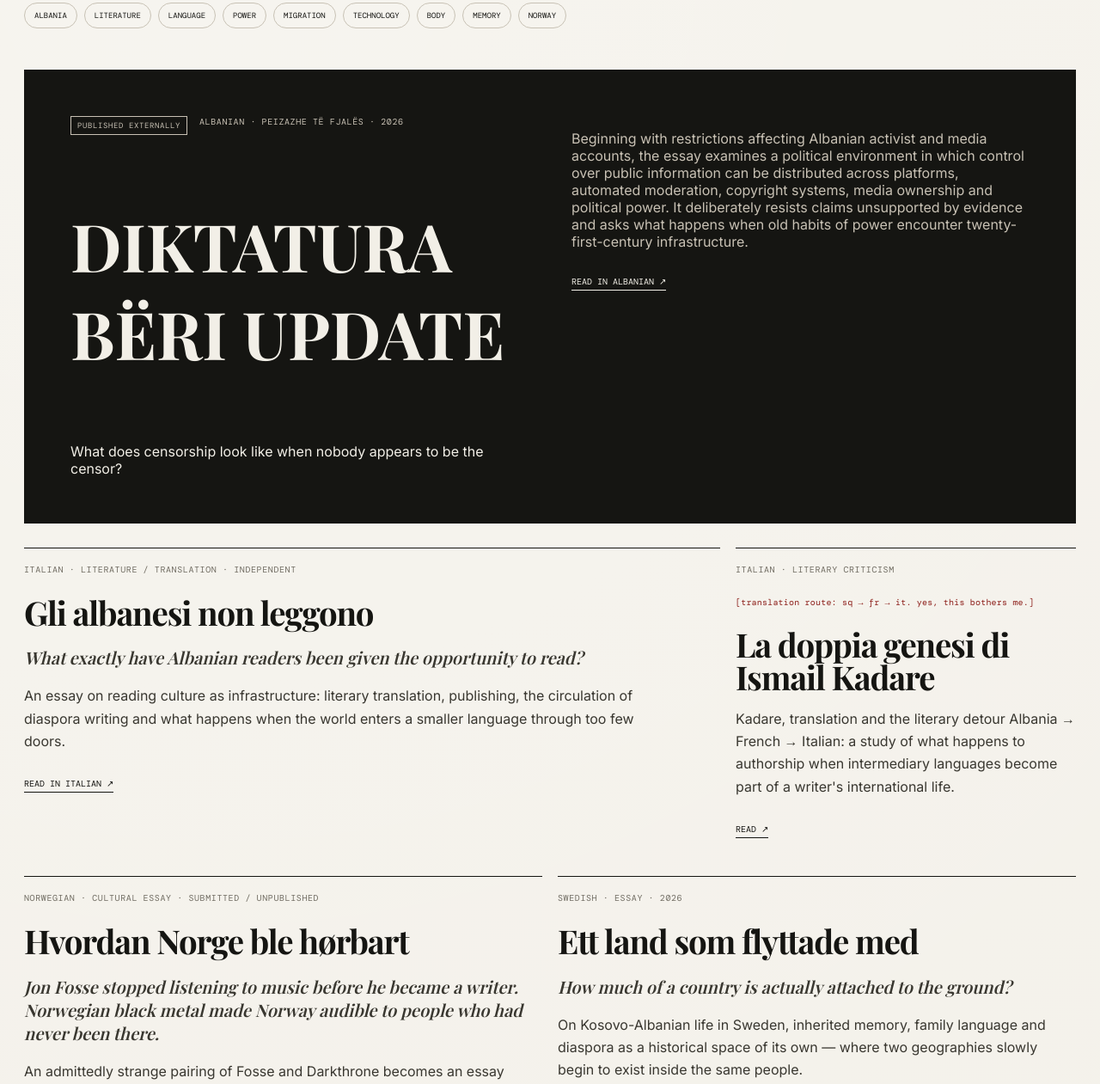
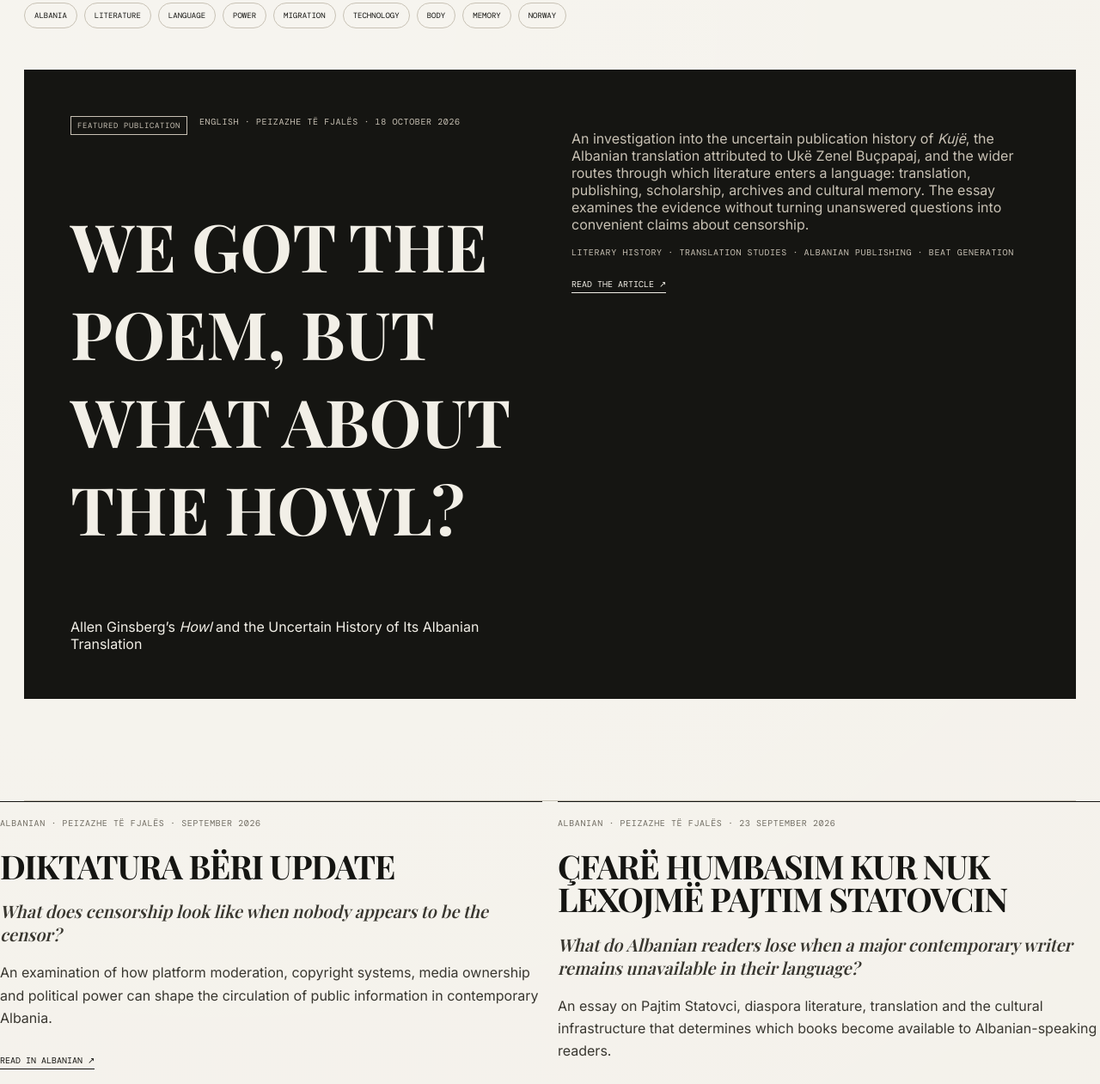
Before and after one commit to wendyfasko/wendyfasko, a plain HTML site: page index.html in a window 1280 px wide. Shown: the part 1527-2788 px from the top of the page at 86% size. Drawn offline with nearby package versions, Linux system fonts and the light colour scheme; a web font is replaced by a local one.

Commit message:
Update portfolio: Peizazhe, Harstad translation, Norway research

```diff
--- a/index.html
+++ b/index.html
@@ -122,16 +122,20 @@ footer{padding:70px 0 40px}
 </div>
 <div class="feature">
 <div class="feature-grid"><div>
-<div class="meta"><span class="badge">Published externally</span><span>Albanian · Peizazhe të Fjalës · 2026</span></div>
-<h3 class="serif">DIKTATURA BËRI UPDATE</h3>
-<div class="deck">What does censorship look like when nobody appears to be the censor?</div>
+<div class="meta"><span class="badge">Featured publication</span><span>English · Peizazhe të Fjalës · 18 October 2026</span></div>
+<h3 class="serif">WE GOT THE POEM, BUT WHAT ABOUT THE HOWL?</h3>
+<div class="deck">Allen Ginsberg’s <em>Howl</em> and the Uncertain History of Its Albanian Translation</div>
 </div><div>
-<p>Beginning with restrictions affecting Albanian activist and media accounts, the essay examines a political environment in which control over public information can be distributed across platforms, automated moderation, copyright systems, media ownership and political power. It deliberately resists claims unsupported by evidence and asks what happens when old habits of power encounter twenty-first-century infrastructure.</p>
-<a class="link" target="_blank" rel="noopener" href="https://peizazhe.com/2026/09/11/diktatura-beri-update/">Read in Albanian ↗</a>
+<p>An investigation into the uncertain publication history of <em>Kujë</em>, the Albanian translation attributed to Ukë Zenel Buçpapaj, and the wider routes through which literature enters a language: translation, publishing, scholarship, archives and cultural memory. The essay examines the evidence without turning unanswered questions into convenient claims about censorship.</p>
+<p class="mono" style="font-size:10px;color:#c8c1b4">Literary history · Translation studies · Albanian publishing · Beat Generation</p>
+<a class="link" target="_blank" rel="noopener" href="https://peizazhe.com/2026/10/18/we-got-the-poem-but-what-about-the-howl/">Read the article ↗</a>
 </div></div>
-</div>
+</div></div>
 
 <div class="grid">
+
+<article class="card"><div class="meta">Albanian · Peizazhe të Fjalës · September 2026</div><h3>DIKTATURA BËRI UPDATE</h3><p class="deck">What does censorship look like when nobody appears to be the censor?</p><p>An examination of how platform moderation, copyright systems, media ownership and political power can shape the circulation of public information in contemporary Albania.</p><a class="link" target="_blank" rel="noopener" href="https://peizazhe.com/2026/09/11/diktatura-beri-update/">Read in Albanian ↗</a></article>
+<article class="card"><div class="meta">Albanian · Peizazhe të Fjalës · 23 September 2026</div><h3>ÇFARË HUMBASIM KUR NUK LEXOJMË PAJTIM STATOVCIN</h3><p class="deck">What do Albanian readers lose when a major contemporary writer remains unavailable in their language?</p><p>An essay on Pajtim Statovci, diaspora literature, translation and the cultural infrastructure that determines which books become available to Albanian-speaking readers.</p><a class="link" target="_blank" rel="noopener" href="https://peizazhe.com/2026/09/23/cfare-humbasim-kur-nuk-lexojme-pajtim-statovcin/">Read in Albanian ↗</a></article>
 <article class="card wide"><div class="meta">Italian · Literature / Translation · Independent</div><h3>Gli albanesi non leggono</h3><p class="deck">What exactly have Albanian readers been given the opportunity to read?</p><p>An essay on reading culture as infrastructure: literary translation, publishing, the circulation of diaspora writing and what happens when the world enters a smaller language through too few doors.</p><a class="link" target="_blank" rel="noopener" href="https://wendyfasko.substack.com/p/gli-albanesi-non-leggono">Read in Italian ↗</a></article>
 <article class="card narrow"><div class="meta">Italian · Literary criticism</div><div class="marginalia">[translation route: SQ → FR → IT. yes, this bothers me.]</div><h3>La doppia genesi di Ismail Kadare</h3><p>Kadare, translation and the literary detour Albania → French → Italian: a study of what happens to authorship when intermediary languages become part of a writer's international life.</p><a class="link" target="_blank" rel="noopener" href="https://wendyfasko.substack.com/p/la-doppia-genesi-di-ismail-kadare">Read ↗</a></article>
 
@@ -182,7 +186,7 @@ footer{padding:70px 0 40px}
 <section class="section" id="translation">
 <div class="section-head"><div class="number">04 / Translation</div><div><h2>What survives when<br>a sentence changes language?</h2><p>I grew up between Albanian and Italian. Translation turned that biographical accident into a working question: what happens when languages meet directly, without asking a larger language to supervise the conversation?</p></div></div>
 <div class="grid">
-<article class="card wide"><div class="meta">Current project · Norwegian → Albanian · 2026</div><div class="marginalia">[translation note № 04: repetition is not a problem to solve]</div><h3>Johan Harstad<br><em>Max, Mischa & Tetoffensiven</em></h3><p class="deck">I started translating Harstad for a fairly selfish reason. I wanted to hear what he sounded like in Albanian.</p><p>Harstad's prose accumulates, digresses and repeats itself until repetition becomes structure. The problem is not how to make him beautiful in Albanian. He already knows what he is doing. The problem is knowing when <strong>not</strong> to improve him.</p><p>The sample is translated directly from Norwegian, without an intermediary language, and is being developed for potential presentation to publishers in Albania and Kosovo, subject to rightsholder clearance.</p></article>
+<article class="card wide"><div class="meta"><span class="badge">Active translation · Publisher collaboration</span><span>Norwegian → Albanian · 2026–present</span></div><div class="marginalia">[translation note № 04: repetition is not a problem to solve]</div><h3>Johan Harstad<br><em>Max, Mischa dhe Ofensiva e Tetit</em></h3><p class="deck">A full-length literary translation of <em>Max, Mischa & Tetoffensiven</em>, currently in progress for Albanian publisher Botime Dudaj.</p><p>Supported by a NORLA grant for a prøveoversettelse (sample translation), the project brings Harstad's novel directly from Norwegian into Albanian, without an intermediary language. The translation focuses on preserving the book's distinctive narrative architecture: its repetitions, digressions, lexical patterns and carefully accumulated rhythm.</p><p><strong>Publisher:</strong> Botime Dudaj · <strong>Translation development grant:</strong> NORLA, NOK 3,000 (prøveoversettelse).</p></article>
 <article class="card narrow"><div class="meta">Lexical architecture</div><h3>hjem → shtëpi</h3><p>Home. A very ordinary word until a thousand-page novel keeps asking where it is.</p><p>Preserving recurring lexical networks matters more to me than elegantly varying them away.</p></article>
 </div>
 <div class="quote">Keep the strangeness. Remove only the strangeness caused by passing from one language into another.</div>
@@ -191,11 +195,12 @@ footer{padding:70px 0 40px}
 <section class="section" id="research">
 <div class="section-head"><div class="number">05 / Research</div><div><h2>I like questions that<br>refuse one department.</h2><p>Digital Humanities, journalism, language, political theory, AI and the systems that decide what can be said, found, translated, measured or remembered.</p></div></div>
 <div class="feature">
-<div class="meta">Research proposal submitted to OsloMet · 2026</div>
+<div class="meta"><span class="badge">Independent research project</span><span>Norway · Journalism · Language · AI</span></div>
 <div class="marginalia" style="color:#d77f74">[current research problem: who gets to name tomorrow?]</div>
 <h3>Norwegian Journalism and the Politics of Linguistic Survival</h3>
 <p class="deck">A journalist sits down to write about a technology that did not exist five years ago. English already has the word. Norwegian has a decision to make.</p>
-<p>The project treats language as journalistic infrastructure and asks how digital journalism can help Norwegian remain not merely alive, but capable of naming contemporary public reality in an English-dominated technological environment. It considers newsroom terminology, technology and science reporting, platforms, search, AI-assisted writing, and the unequal digital conditions of Bokmål and Nynorsk.</p>
+<p>This independent research project examines language as journalistic infrastructure and asks how digital journalism can help Norwegian remain capable of naming contemporary public reality in an English-dominated technological environment. It considers newsroom terminology, technology and science reporting, platforms, search, AI-assisted writing, and the unequal digital conditions of Bokmål and Nynorsk.</p>
+<p>The project is open to research mentorship, academic exchange and collaboration with Norwegian researchers, journalists, universities and cultural institutions. It is an independent line of inquiry, not an OsloMet-affiliated position.</p>
 <div class="quote">Can a language preserve its past perfectly well while gradually losing the ability to describe its future?</div>
 </div>
 <div class="grid" style="margin-top:24px">
```
